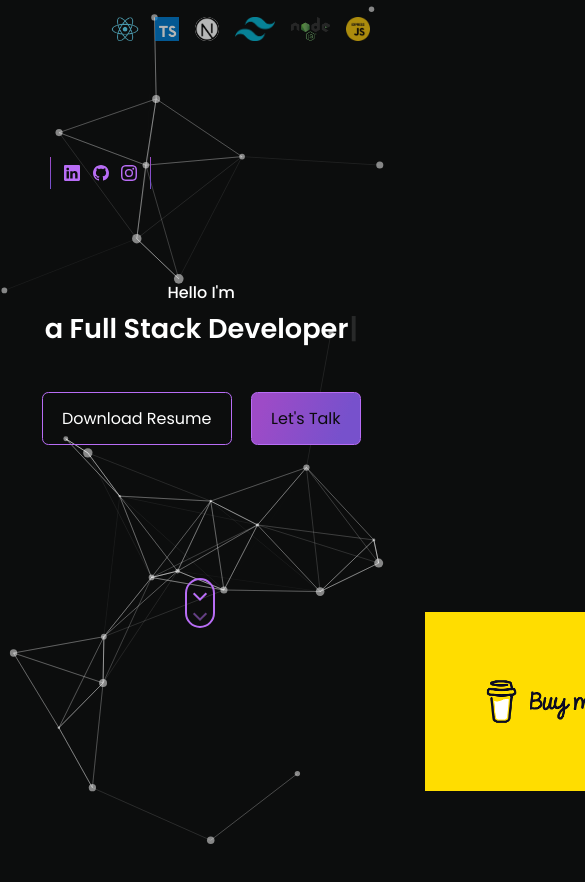
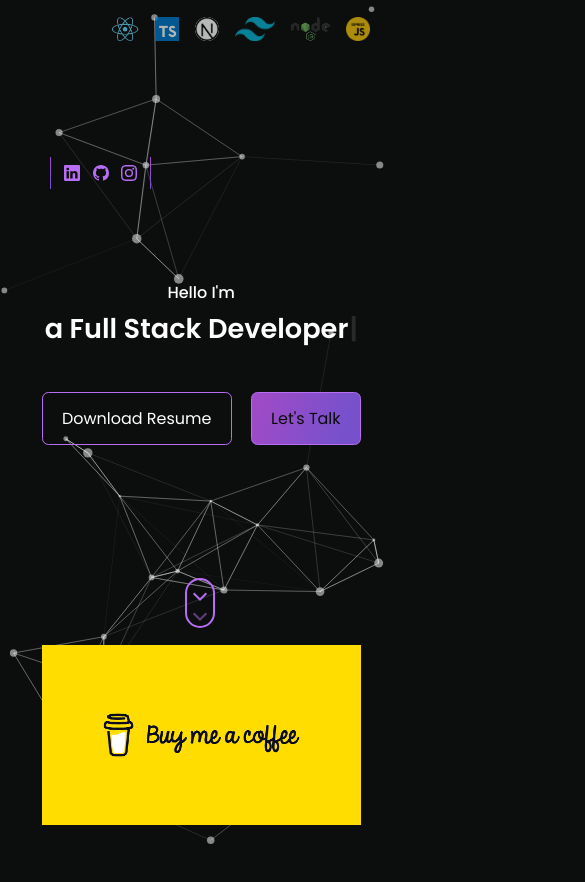
Before and after one commit to najrul04/portfolio_main, a React (Vite) app: page / in a window 390 px wide. Shown: the top 882 px of the page, 585 px wide, since content can reach past the window. Built offline with nearby package versions, Linux system fonts and the light colour scheme.

Commit message:
fixed responsive issue

```diff
--- a/src/components/header/Header.css
+++ b/src/components/header/Header.css
@@ -254,4 +254,9 @@ header {
     top: 180%;
     left: 45%;
   }
+  .coffee{
+    position: absolute;
+    left: 0%;
+    top: 220%;
+  }
 }
--- a/src/components/header/Header.jsx
+++ b/src/components/header/Header.jsx
@@ -173,11 +173,19 @@ const Header = () => {
             </h3>
 
             <div>
-            <a href="#about">
-              <div className="scroll-down"></div>
-            </a>
-            <img src={coffeeImage} className="coffee" alt="coffee" height={25} width={25} />
-            {/* <img
+              <a href="#about">
+                <div className="scroll-down"></div>
+              </a>
+              <a href="https://www.buymeacoffee.com/nazrul2517d" target="_blank">
+                <img
+                  src={coffeeImage}
+                  className="coffee"
+                  alt="coffee"
+                  height={25}
+                  width={25}
+                />
+              </a>
+              {/* <img
               className="coffeeImage"
               src="https://cdn.buymeacoffee.com/buttons/bmc-new-btn-logo.svg"
               alt="Buy me a coffee"
```
